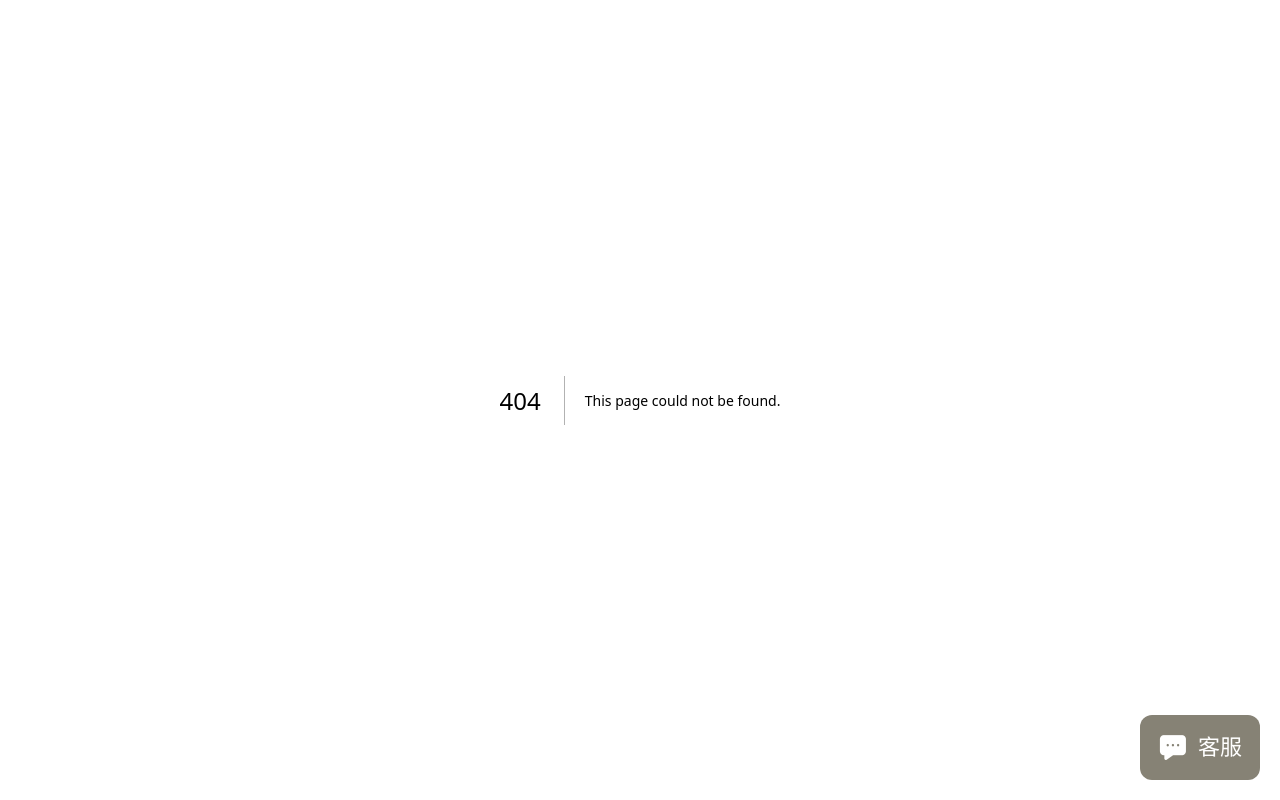
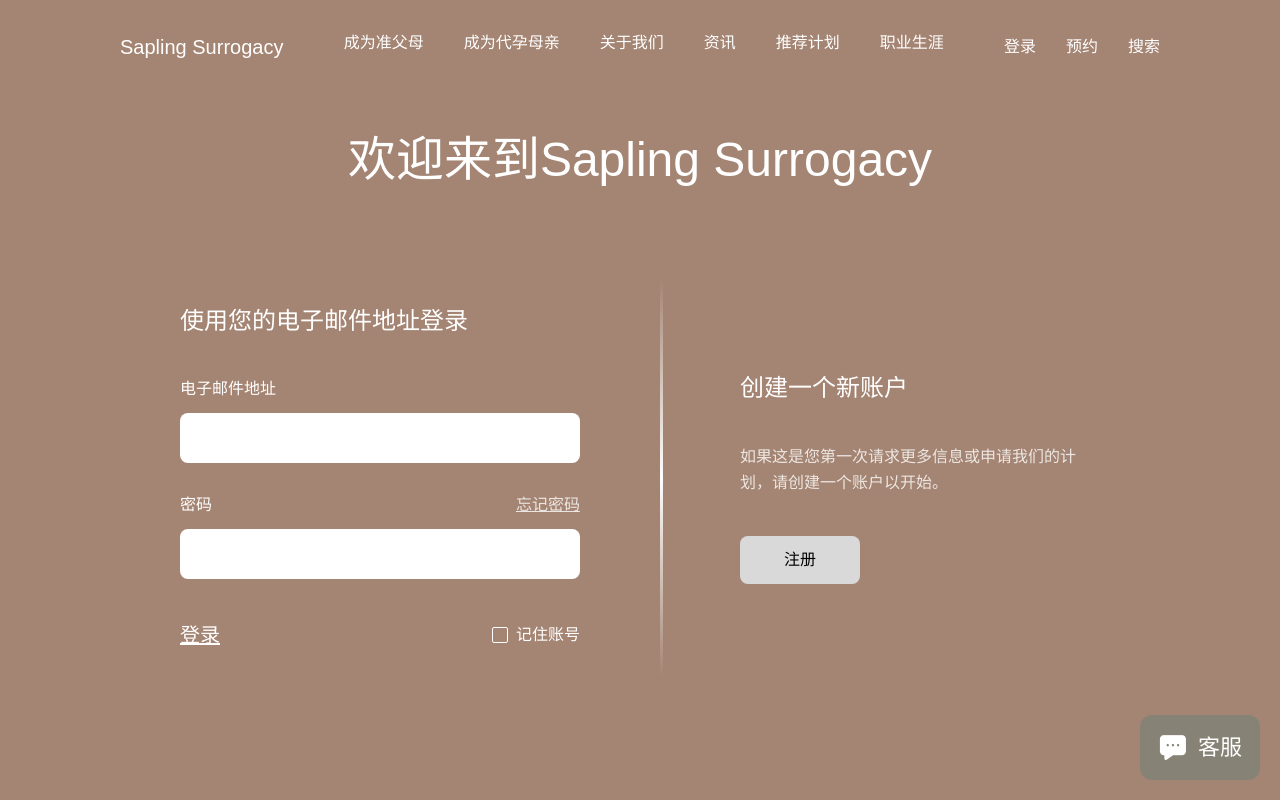
Before and after one commit to 2906420727songyw/surrogacy_test, a Next.js app: page /pages/auth/login in a window 1280 px wide. Before the commit this address had no page. Shown: the top 800 px of the page. Built offline with nearby package versions, Linux system fonts and the light colour scheme; a web font is replaced by a local one.

Commit message:
更新路由

```diff
--- a/src/app/components/ProtectedRoute.tsx
+++ b/src/app/components/ProtectedRoute.tsx
@@ -3,6 +3,11 @@
 import { useAuth } from './AuthProvider';
 import { useRouter } from 'next/navigation';
 import { routes } from '../routes';
+
+const publicPaths = [
+  '/pages/auth/login',
+  '/pages/auth/register',
+];
 
 export default function ProtectedRoute({ children }: { children: React.ReactNode }) {
   const { isAuthenticated } = useAuth();
--- a/src/app/auth/register/page.tsx
+++ b/src/app/pages/auth/register/page.tsx
@@ -40,7 +40,7 @@ export default function RegisterPage() {
   const handleSubmit = (e: React.FormEvent) => {
     e.preventDefault();
     register();
-    router.push('/');
+    router.push(routes.auth.profile);
   };
 
   if (!mounted) {
--- a/src/app/routes/auth.routes.ts
+++ b/src/app/routes/auth.routes.ts
@@ -1,4 +1,5 @@
 export const authRoutes = {
-  login: '/auth/login',
-  register: '/auth/register'
+  login: '/pages/auth/login',
+  register: '/pages/auth/register',
+  profile: '/pages/auth/profile'
 } as const;
```
Also changed, not shown: src/app/pages/auth/login/page.module.css (renamed from src/app/auth/login/page.module.css), src/app/pages/auth/login/page.tsx (renamed from src/app/auth/login/page.tsx).
